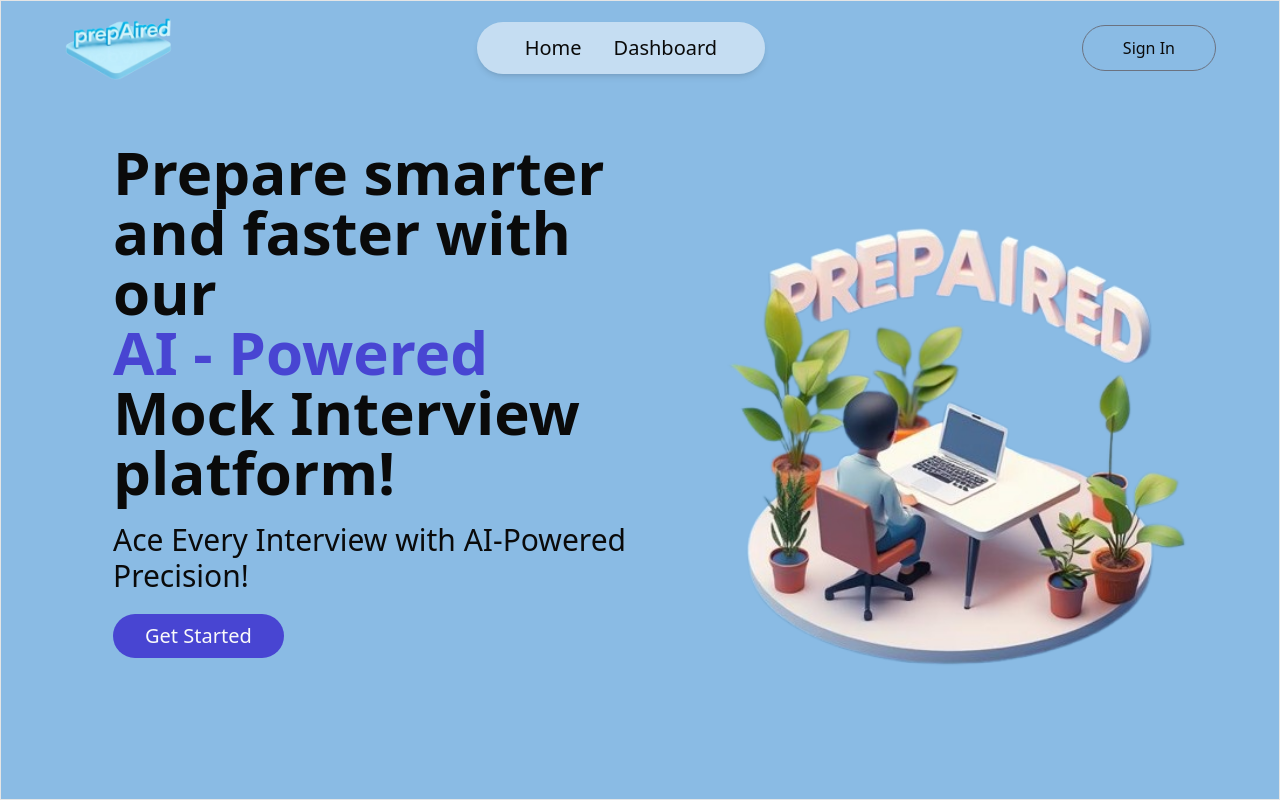
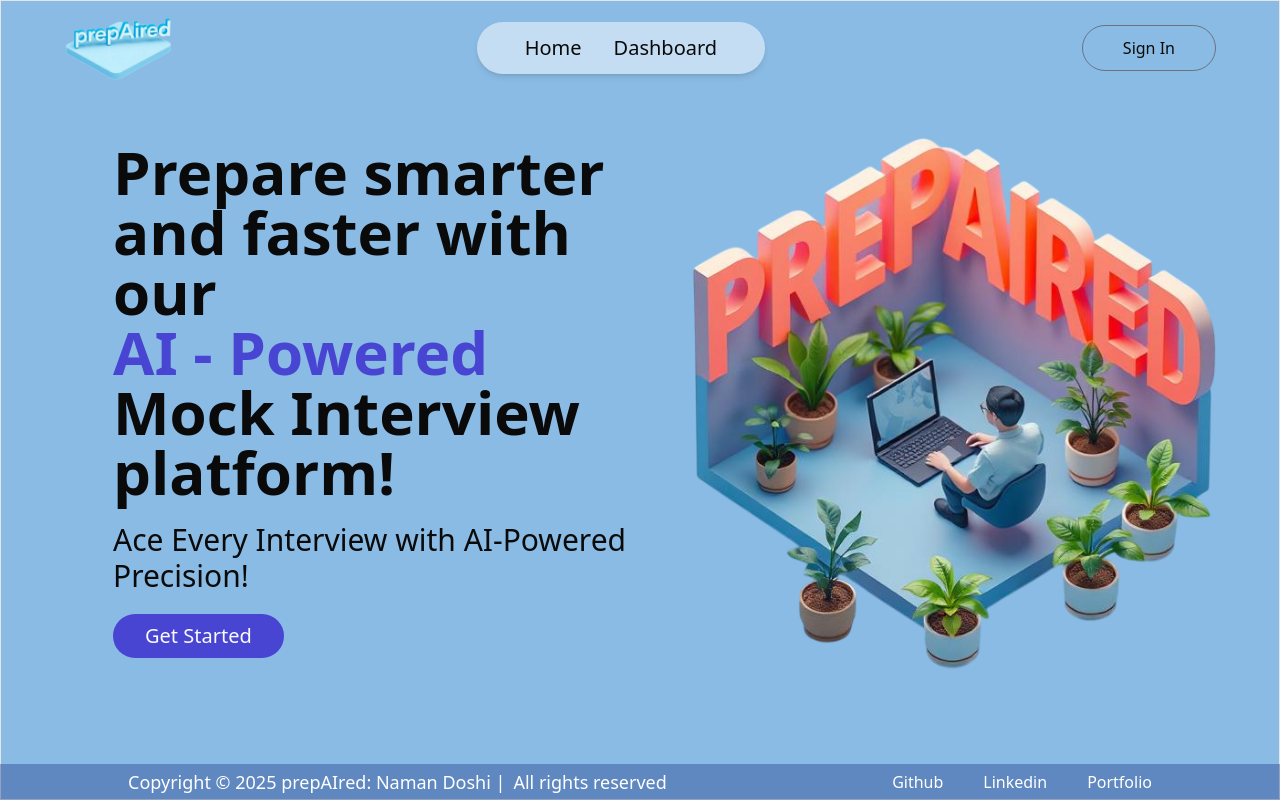
Before and after one commit to namandoshi8/prepaired, a Next.js app: page / in a window 1280 px wide. Built offline with nearby package versions, Linux system fonts and the light colour scheme; no server answers.

Commit message:
updated footer and hero image

```diff
--- a/app/layout.js
+++ b/app/layout.js
@@ -3,6 +3,7 @@
 import { ClerkProvider } from "@clerk/nextjs";
 import NavBar from "@/components/NavBar";
 import { Toaster } from "@/components/ui/sonner";
+import Footer from "@/components/Footer";
 
 const geistSans = Geist({
   variable: "--font-geist-sans",
@@ -49,6 +50,7 @@
           <NavBar />
           <Toaster />
           {children}
+          <Footer />
         </body>
       </html>
     </ClerkProvider>
--- a/app/page.js
+++ b/app/page.js
@@ -24,7 +24,7 @@
         </div>
         <div>
           <Image
-            src="/prephero.png"
+            src="/prep3.png"
             alt="hero"
             width={1000}
             height={800}
--- /dev/null
+++ b/components/Footer.js
@@ -0,0 +1,37 @@
+function Footer() {
+  return (
+    <div className="bg-opacity-40 absolute bottom-0 px-32 flex items-center justify-between bg-blue-900 py-1 w-full">
+      <div className="flex gap-2">
+        <h1 className="text-center text-lg text-white">
+          Copyright &copy; 2025 prepAIred: Naman Doshi |
+        </h1>
+        <h1 className="text-center text-lg text-white">All rights reserved</h1>
+      </div>
+      <div className="flex gap-10 text-white">
+        <h1>
+          {" "}
+          <a href="https://github.com/namandoshi8/prepaired" target="_blank">
+            {" "}
+            Github
+          </a>
+        </h1>
+        <h1>
+          {" "}
+          <a href="https://www.linkedin.com/in/namandoshi8/ " target="_blank">
+            {" "}
+            Linkedin{" "}
+          </a>
+        </h1>
+        <h1>
+          {" "}
+          <a href="https://www.namandoshi.in" target="_blank">
+            {" "}
+            Portfolio{" "}
+          </a>
+        </h1>
+      </div>
+    </div>
+  );
+}
+
+export default Footer;
```
Also changed, not shown: public/prep3.jpg (renamed from public/assests/174feb3e-54e3-46dd-a4f3-4462d5f2dcd3.jpeg), public/prep3.png (added).
